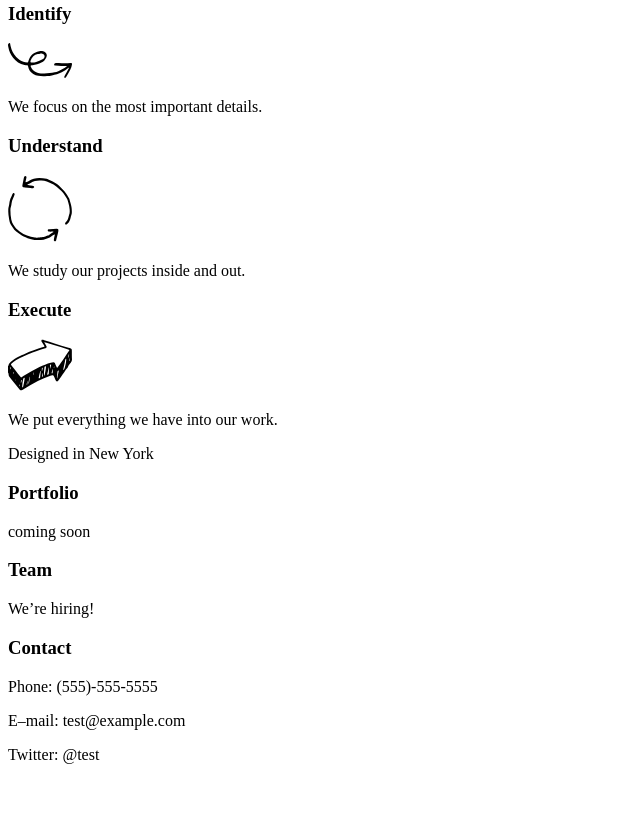
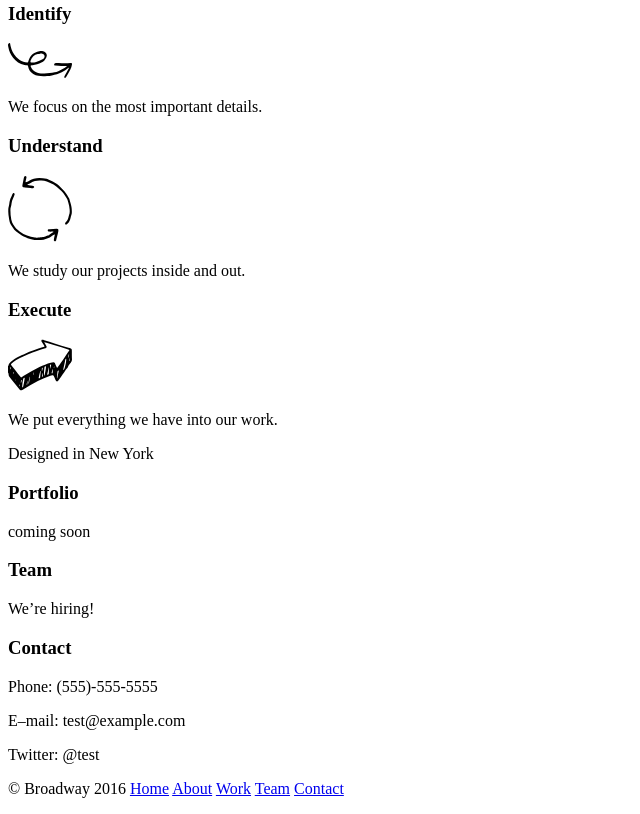
Before and after one commit to atatge/atatge.github.io, a plain HTML site: page projects/broadway/index.html in a window 1280 px wide. Shown: the part 298-1112 px from the top of the page, without its empty margins (0-640 px from the left). Before the commit the page ends 1078 px from the top, so only its background shows below. Drawn offline with Linux system fonts and the light colour scheme.

Commit message:
Add bottom Nav.

```diff
--- a/projects/broadway/index.html
+++ b/projects/broadway/index.html
@@ -56,6 +56,16 @@
       <p>E–mail: test@example.com</p>
       <p>Twitter: @test</p>
 
+      <div class="bottomNav">
+        <p>&#169; Broadway 2016
+          <a href="#">Home</a>
+          <a href="#">About</a>
+          <a href="#">Work</a>
+          <a href="#">Team</a>
+          <a href="#">Contact</a>
+        </p>
+      </div>
+
     </footer>
 
     </div>
```
